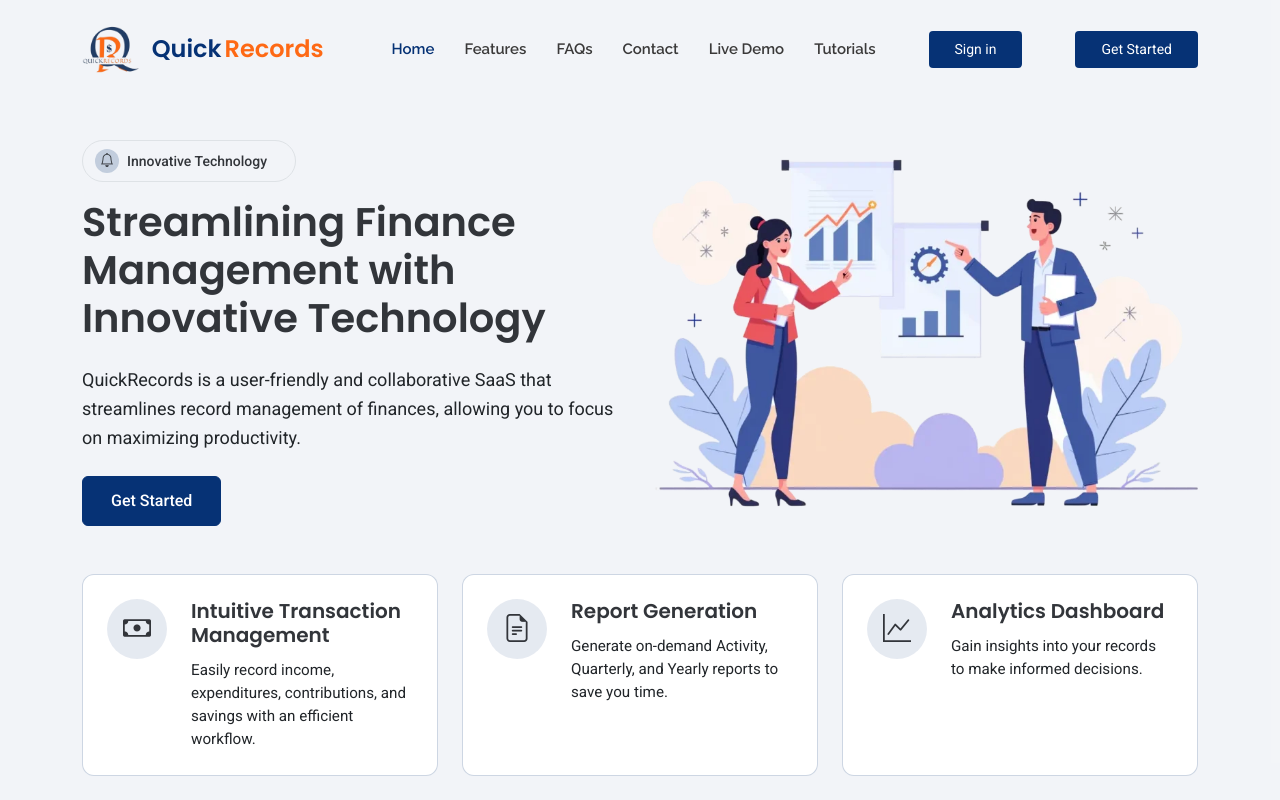
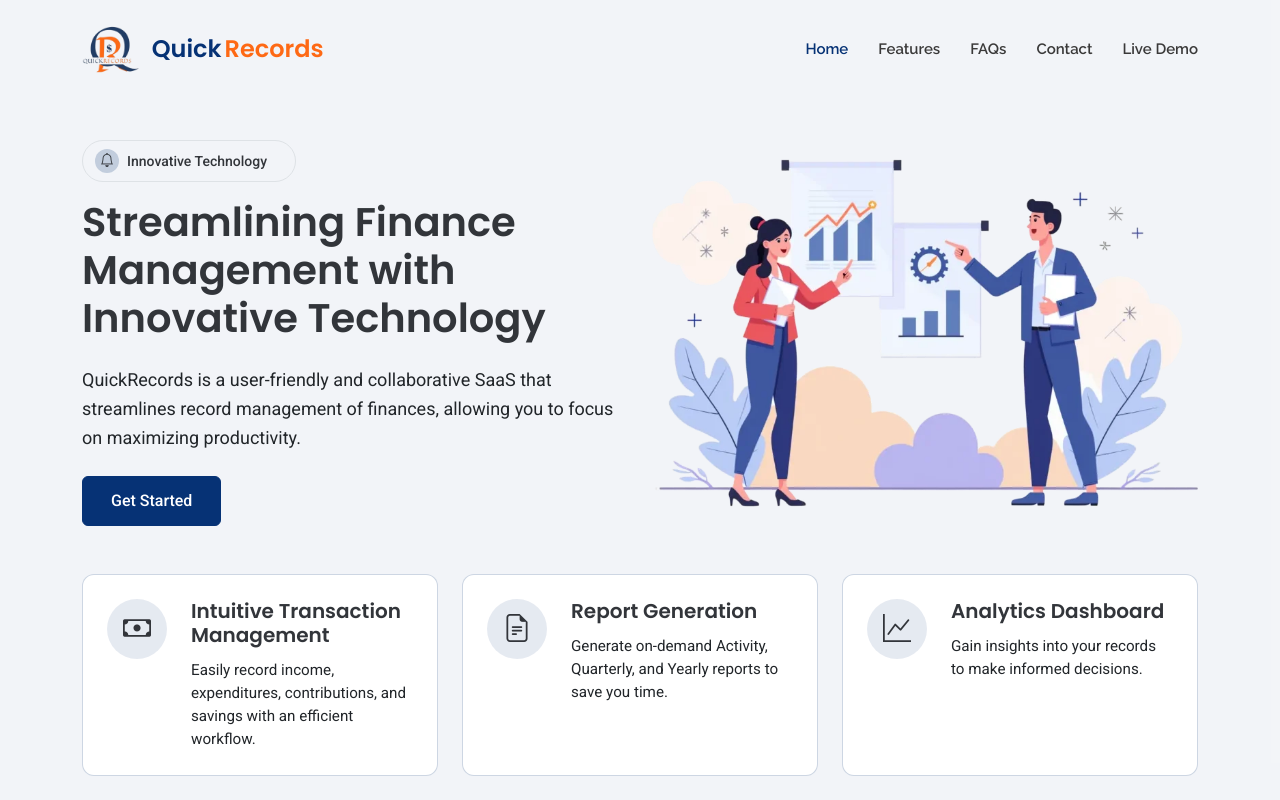
Before and after one commit to QuickRecordsTeam/quick-records-website, a React (Vite) app: page / in a window 1280 px wide. Shown: the top 800 px of the page. Built offline with nearby package versions, Linux system fonts and the light colour scheme.

Commit message:
remove links to get started

```diff
--- a/src/components/Header.tsx
+++ b/src/components/Header.tsx
@@ -36,11 +36,11 @@ const Header = () => {
       title: "Live Demo",
       href: "#contact",
     },
-     {
-      id: 6,
-      title: "Tutorials",
-      href: "#tutorials",
-    }
+    //  {
+    //   id: 6,
+    //   title: "Tutorials",
+    //   href: "#tutorials",
+    // }
   ]);
 
   const navRef = useRef<HTMLAnchorElement>(null);
@@ -105,13 +105,13 @@ const Header = () => {
             ></i>
           </nav>
 
-          <a className="btn-getstarted" href="http://localhost:7000/auth/login" ref={demoBtnRef}>
+          {/* <a className="btn-getstarted" href="http://localhost:7000/auth/login" ref={demoBtnRef}>
            Sign in
           </a>
 
            <a className="btn-getstarted" href="http://localhost:7000/auth/client-onboarding" ref={demoBtnRef}>
             Get Started
-          </a>
+          </a> */}
         </div>
 
         <div
```
